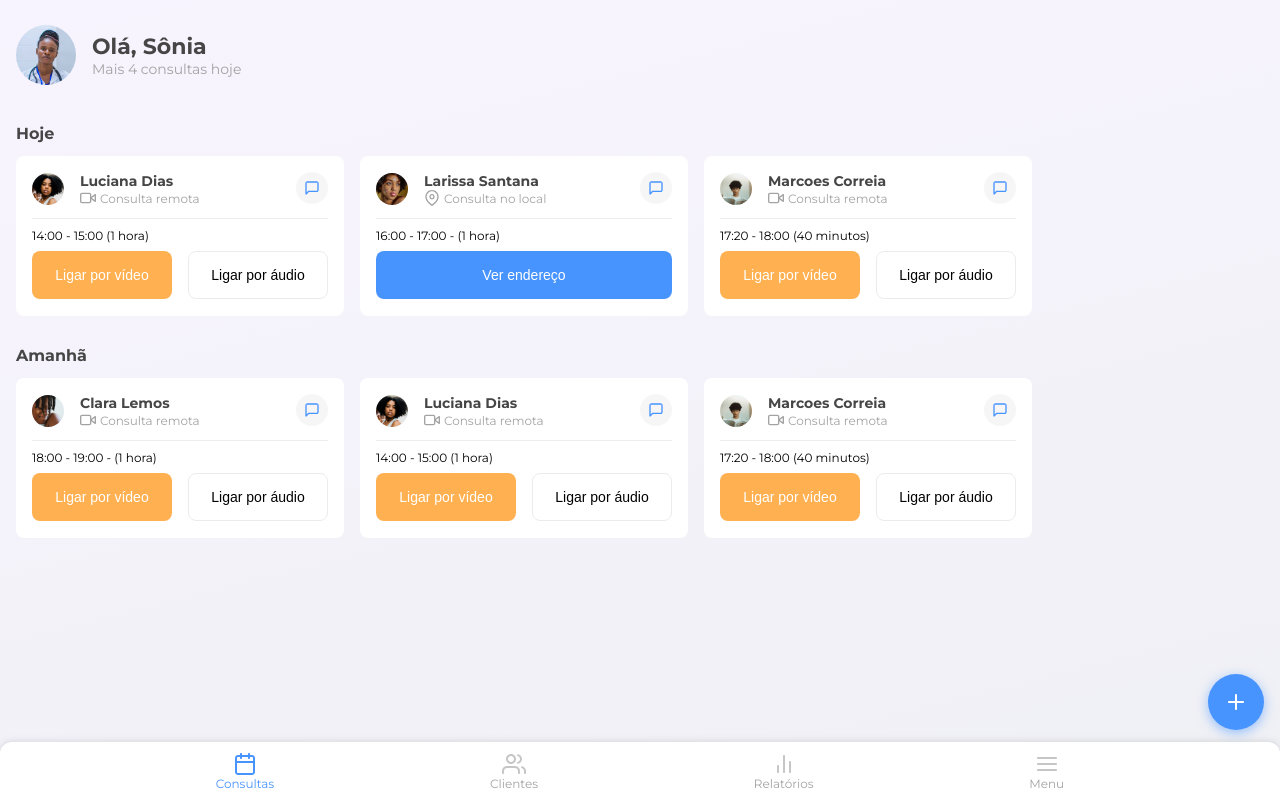
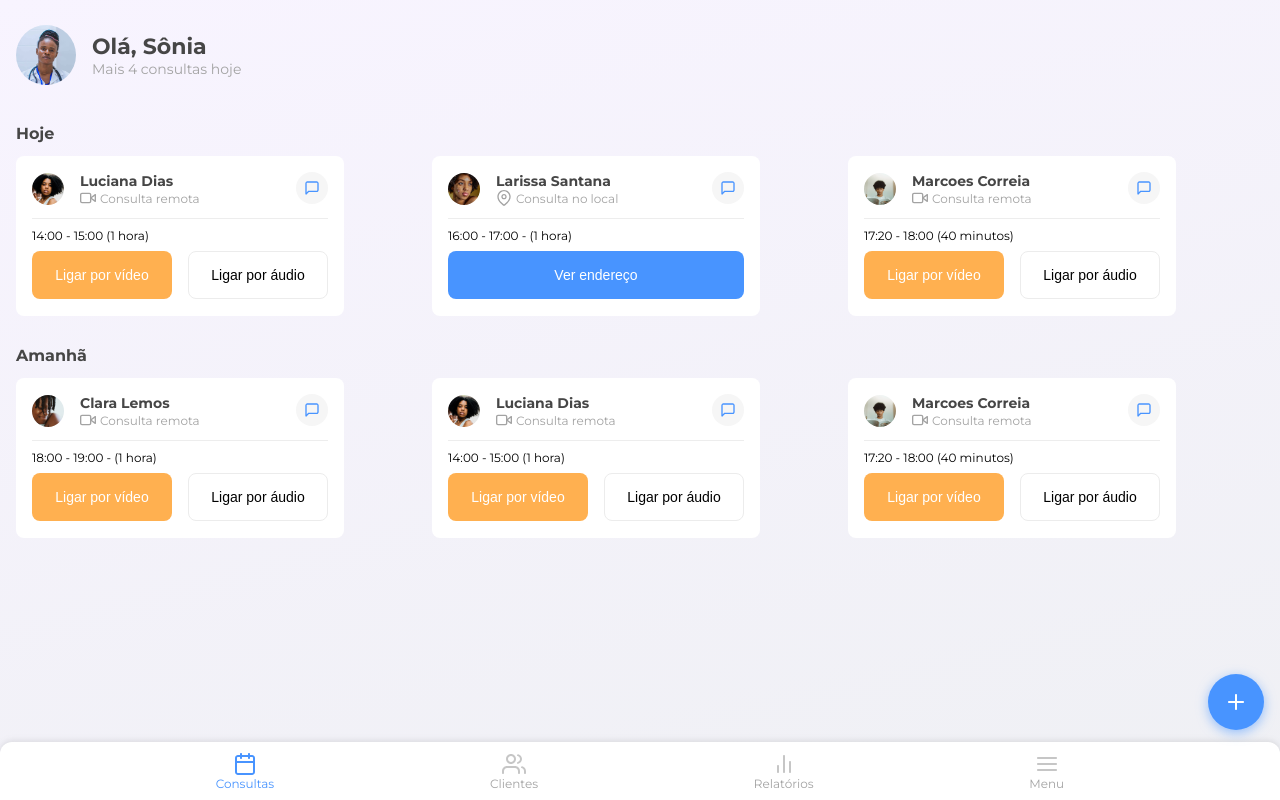
Before and after one commit to PierpaoloZotti/7Days-Responsividade, a plain HTML site: page index.html in a window 1280 px wide. Drawn offline with Linux system fonts and the light colour scheme.

Commit message:
changed display:flex to grid the purpose was that tablet must show 2 columns while bigger screen device 3 columns

```diff
--- a/styles/consultas.css
+++ b/styles/consultas.css
@@ -132,11 +132,11 @@
     margin: 0;
   }
 
-  @media (min-width:961px){
+  @media (min-width:700px){
     .consultas ul{
       list-style: none;
-      display: flex;
-      flex-direction: row;
+      display: grid;
+      grid-template-columns: 1fr 1fr;
       align-items: left;
       justify-content: start;
       flex-wrap: wrap;
@@ -145,3 +145,16 @@
       margin-right: 16px;
     }
   }
+  @media (min-width:961px){
+    .consultas ul{
+      list-style: none;
+      display: grid;
+      grid-template-columns: 1fr 1fr 1fr;
+      align-items: left;
+      justify-content: start;
+      flex-wrap: wrap;
+    }
+    .consulta__card{
+      margin-right: 16px;
+    }
+  }
```
